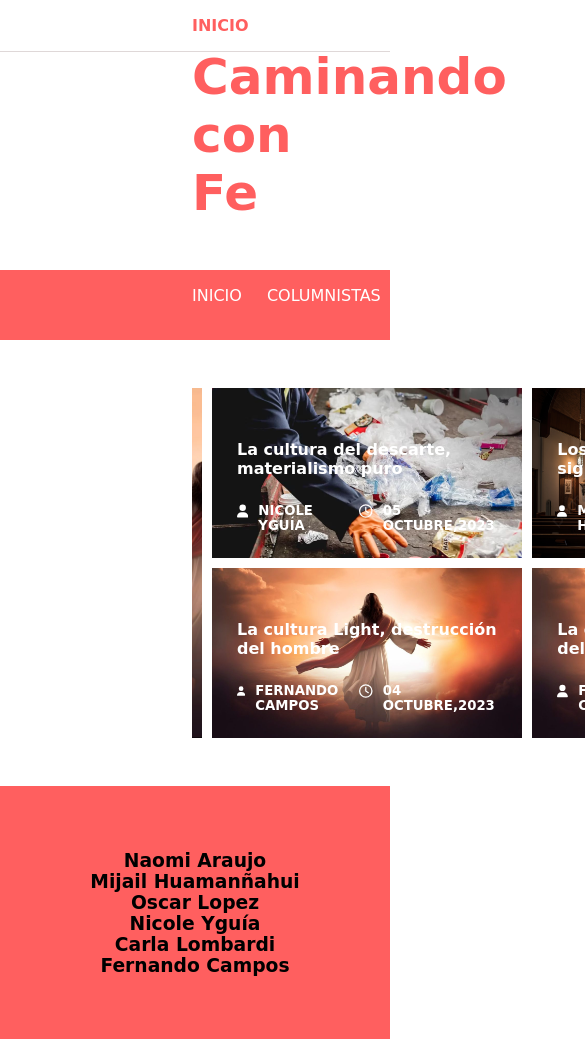
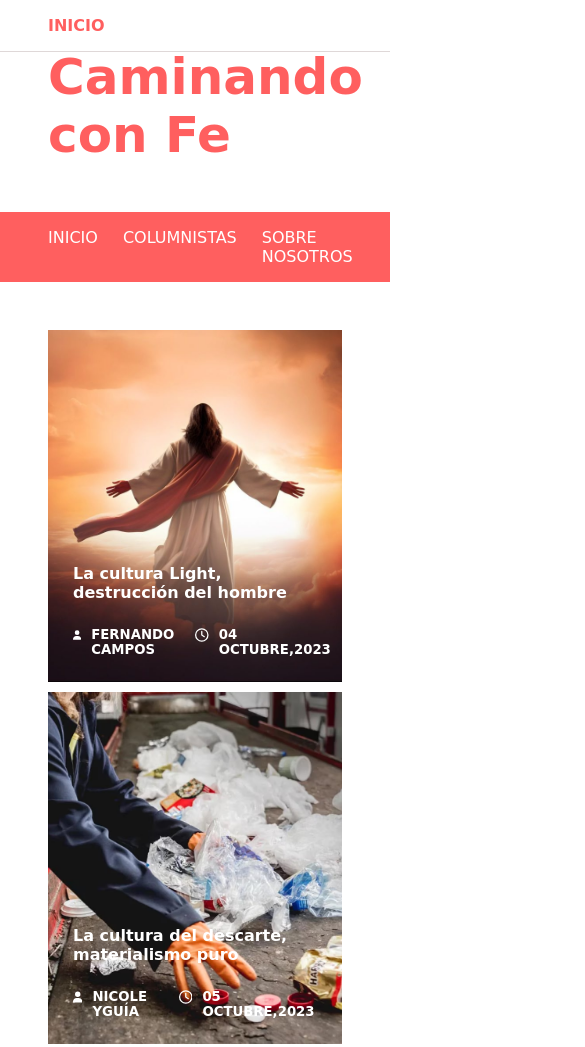
Before and after one commit to Feernandou/caminandoconfe, a plain HTML site: page index.html in a window 390 px wide. Shown: the top 1047 px of the page, 585 px wide, since content can reach past the window. Drawn offline with Linux system fonts and the light colour scheme; a web font is replaced by a local one.

Commit message:
Se adecuó para que sea responsive

```diff
--- a/partials/_mediaqueries.scss
+++ b/partials/_mediaqueries.scss
@@ -0,0 +1,71 @@
+@media(max-width:1300px){
+    body{
+        header{
+            padding-inline: 6em;
+
+        }
+        .title{
+            padding-inline: 6em;
+        }
+        menu{
+            ul{
+                padding-inline: 6em;
+            }
+        }
+        article{
+            padding-inline: 5em;
+            padding-block: 3em;
+        }
+    }
+
+}
+@media(max-width:1100px){
+    body{
+        article{
+            .parent{
+                height: 700px;
+                grid-template-rows: 1fr 1fr 1fr;
+                grid-template-areas: "one one one one"
+                "two two three three"
+                "four four five five";
+            }
+        }
+    }
+}
+@media(max-width:800px){
+    body{
+        menu{
+            ul{
+                padding-inline: 3em;
+            }
+        }
+        article{
+            padding-inline: 3em;
+
+            .parent{
+                height: 1800px;
+                grid-template-rows: 1fr 1fr 1fr 1fr 1fr;
+                grid-template-areas: "one one one one"
+                "two two two two"
+                "three three three three"
+                "four four four four"
+                "five five five five";
+            }
+        }
+        main{
+            padding-inline: 2em;
+        }
+    }
+}
+@media(max-width:450px){
+    body{
+        header{
+            padding-inline: 3em;
+
+            }
+        .title{
+            padding-inline: 3em;
+        }
+
+    }
+}
```
Also changed, not shown: style.css, 1 other file.
